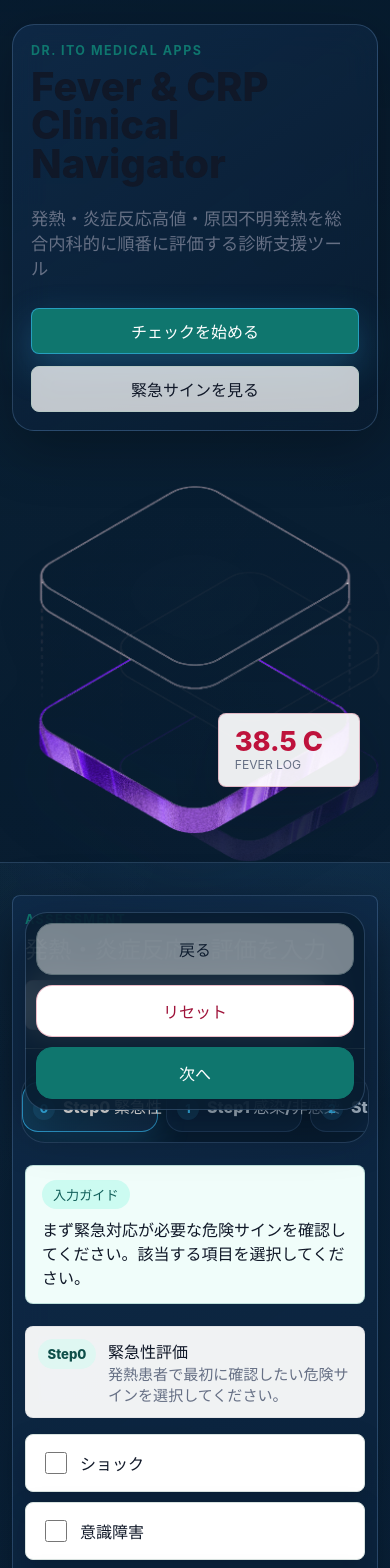
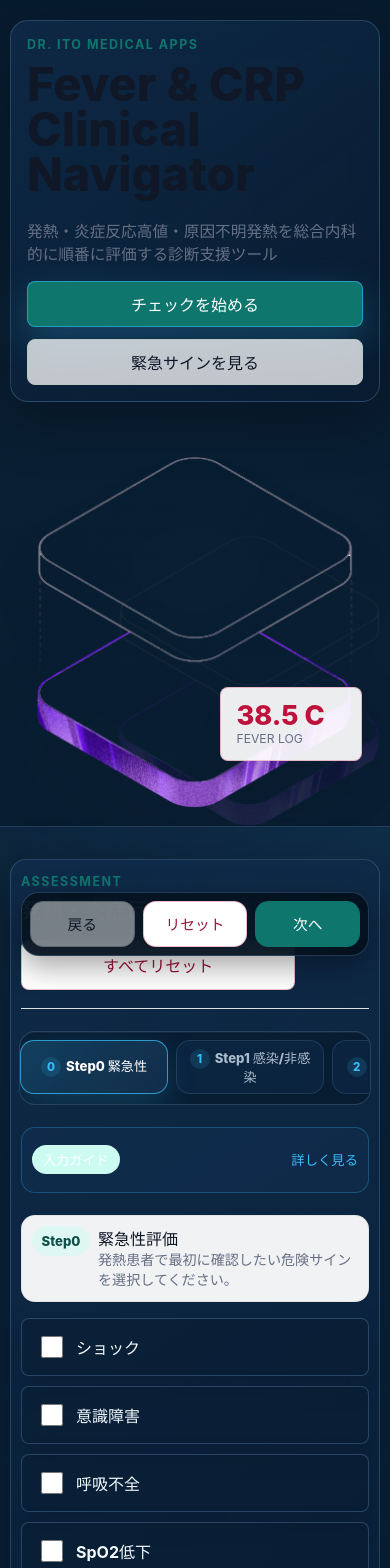
Before and after one commit to itooyoyo/fever-diagnostic-assistant, a React (Vite) app: page / in a window 390 px wide. Shown: the top 1568 px of the page. Built offline with nearby package versions, Linux system fonts and the light colour scheme.

Commit message:
fix(ui): optimize premium mobile layout

```diff
--- a/src/App.css
+++ b/src/App.css
@@ -1637,3 +1637,265 @@ a:focus-visible {
     grid-template-columns: repeat(2, minmax(0, 1fr));
   }
 }
+
+/* iPhone readability and safe-area refinements */
+.input-guide-disclosure {
+  display: grid;
+  gap: 8px;
+}
+
+.input-guide-disclosure summary {
+  display: flex;
+  min-height: 44px;
+  align-items: center;
+  justify-content: space-between;
+  gap: 12px;
+  cursor: pointer;
+  list-style: none;
+}
+
+.input-guide-disclosure summary::-webkit-details-marker {
+  display: none;
+}
+
+.input-guide-disclosure summary small {
+  color: var(--premium-primary);
+  font-weight: 800;
+}
+
+.input-guide-disclosure p {
+  margin: 0;
+}
+
+@media (max-width: 768px) {
+  .app-shell {
+    padding-bottom: calc(112px + env(safe-area-inset-bottom, 0px));
+  }
+
+  .workspace {
+    padding-inline: 10px;
+  }
+
+  .input-panel,
+  .panel {
+    border-radius: 16px;
+    padding: 14px 10px;
+  }
+
+  .hero-section {
+    min-height: auto;
+    padding: 20px 10px 18px;
+  }
+
+  .hero-copy {
+    border-radius: 18px;
+    padding: 16px;
+  }
+
+  h1 {
+    font-size: clamp(2rem, 12vw, 3rem);
+  }
+
+  h2 {
+    font-size: 1.32rem;
+  }
+
+  h3 {
+    font-size: 1rem;
+  }
+
+  .lead {
+    margin-bottom: 16px;
+    font-size: 0.98rem;
+  }
+
+  .step-tabs {
+    display: flex;
+    gap: 8px;
+    margin-inline: -2px;
+    padding: 8px 2px 10px;
+    border-radius: 16px;
+    overflow-x: auto;
+    overflow-y: visible;
+    scroll-snap-type: x proximity;
+    -webkit-overflow-scrolling: touch;
+  }
+
+  .step-tabs button {
+    flex: 0 0 min(42vw, 148px);
+    min-height: 48px;
+    border-radius: 14px;
+    padding: 8px 9px;
+    white-space: normal;
+    overflow: visible;
+    text-overflow: clip;
+    line-height: 1.22;
+    scroll-snap-align: start;
+    font-size: 0.82rem;
+  }
+
+  .step-tabs button::before {
+    width: 20px;
+    height: 20px;
+    margin-right: 5px;
+    font-size: 0.72rem;
+  }
+
+  .step-heading,
+  .input-guide-card {
+    border-radius: 14px;
+    padding: 10px;
+  }
+
+  .step-heading {
+    position: static;
+    gap: 8px;
+  }
+
+  .step-heading p {
+    font-size: 0.88rem;
+    line-height: 1.45;
+  }
+
+  .input-guide-card {
+    background: rgba(16, 44, 76, 0.9);
+    border-color: rgba(56, 189, 248, 0.28);
+  }
+
+  .input-guide-disclosure:not([open]) {
+    gap: 0;
+  }
+
+  .step-card,
+  .step-summary,
+  .summary-section,
+  .structured-block,
+  .disease-card-section,
+  .disease-card-details {
+    border-radius: 14px;
+    box-shadow: 0 10px 26px rgba(0, 0, 0, 0.22);
+  }
+
+  .step-card,
+  .step-summary {
+    gap: 10px;
+    padding: 12px;
+  }
+
+  .summary-section {
+    gap: 10px;
+    padding: 12px;
+  }
+
+  .structured-block {
+    gap: 7px;
+    padding: 10px;
+    background: rgba(5, 18, 31, 0.42);
+  }
+
+  .step-card p,
+  .step-card li,
+  .step-summary p,
+  .structured-block li,
+  .disease-card-section li,
+  .disease-card-details li,
+  .disease-detail-grid p,
+  .todo-item span {
+    color: #eef8ff;
+  }
+
+  .structured-block h4,
+  .step-card h4,
+  .step-summary h4 {
+    color: #ffffff;
+  }
+
+  .step-card.caution,
+  .step-card.info,
+  .step-card.brady,
+  .step-card.neutral,
+  .step-card.clear {
+    border-color: rgba(148, 197, 255, 0.24);
+    background: linear-gradient(145deg, rgba(16, 44, 76, 0.9), rgba(7, 27, 46, 0.82));
+  }
+
+  .step-card.caution {
+    border-left: 4px solid var(--premium-warning);
+  }
+
+  .result-label {
+    color: #ffffff;
+  }
+
+  .match-count {
+    color: #fde68a;
+    font-size: 0.86rem;
+  }
+
+  .summary-card-heading {
+    display: grid;
+    gap: 8px;
+    padding-bottom: 10px;
+  }
+
+  .red-flag-banner {
+    position: static;
+    border-radius: 16px;
+    padding: 12px;
+  }
+
+  .red-flag-banner li {
+    color: #ffffff;
+    background: rgba(239, 68, 68, 0.32);
+  }
+
+  .toggle-card,
+  .category-toggle-card,
+  .organ-card,
+  .rank-card,
+  .todo-item {
+    min-height: 44px;
+    border-color: rgba(148, 197, 255, 0.24);
+    background: rgba(7, 27, 46, 0.46);
+  }
+
+  .toggle-card span,
+  .category-toggle-card span,
+  .organ-card,
+  .rank-card {
+    color: #f4fbff;
+  }
+
+  .disease-card {
+    gap: 12px;
+  }
+
+  .disease-card-section,
+  .disease-card-details summary {
+    padding: 12px;
+  }
+
+  .disease-detail-grid {
+    gap: 10px;
+    padding: 0 12px 12px;
+  }
+
+  .step-bottom-nav {
+    position: sticky;
+    bottom: max(8px, env(safe-area-inset-bottom, 0px));
+    grid-template-columns: repeat(3, minmax(0, 1fr));
+    gap: 8px;
+    margin-top: 18px;
+    border-radius: 18px;
+    padding: 8px;
+    background: rgba(5, 18, 31, 0.94);
+    box-shadow: 0 10px 30px rgba(0, 0, 0, 0.36);
+  }
+
+  .step-bottom-nav button {
+    min-height: 46px;
+    border-radius: 13px;
+    padding: 0 8px;
+    font-size: 0.92rem;
+  }
+}
--- a/src/App.jsx
+++ b/src/App.jsx
@@ -2033,10 +2033,13 @@ function RedFlagBanner({ items }) {
 
 function StepInputGuide({ activeStep }) {
   return (
-    <article className="input-guide-card">
-      <div className="result-label">入力ガイド</div>
+    <details className="input-guide-card input-guide-disclosure">
+      <summary>
+        <span className="result-label">入力ガイド</span>
+        <small>詳しく見る</small>
+      </summary>
       <p>{stepInputGuides[activeStep]}</p>
-    </article>
+    </details>
   )
 }
 
```
